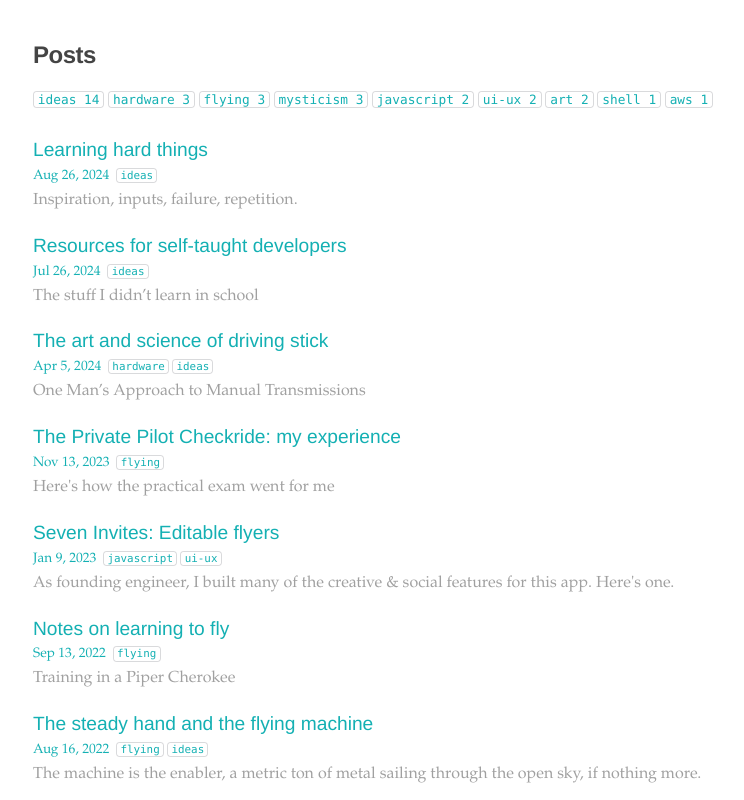
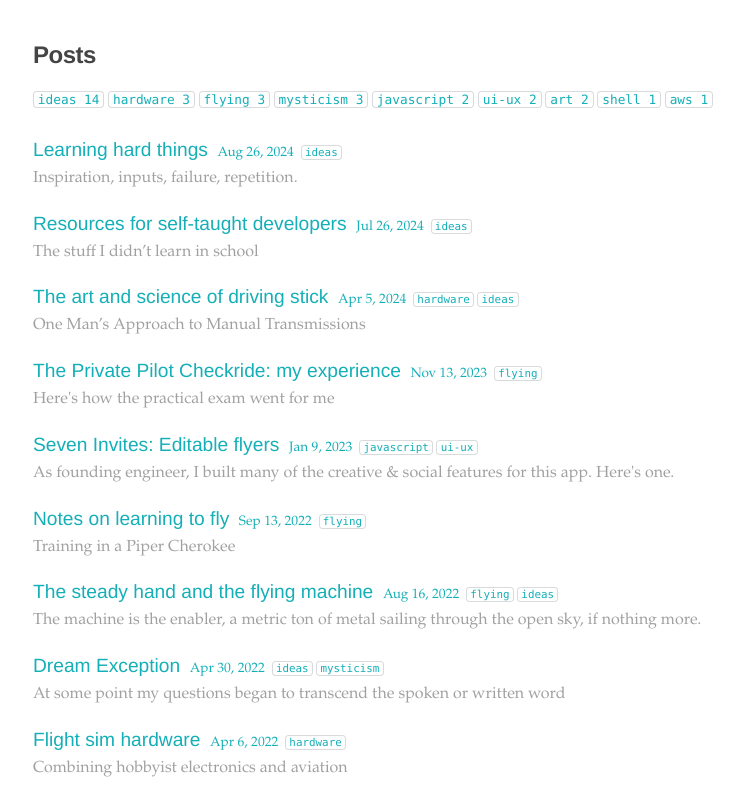
Before and after one commit to samwinslow/sam-nextjs-blog, a Next.js app: page / in a window 1280 px wide. Shown: the part 760-1560 px from the top of the page, without its empty margins (223-967 px from the left). Built offline with nearby package versions, Linux system fonts and the light colour scheme.

Commit message:
PostList in own component, fix li>div

```diff
--- a/components/Byline.tsx
+++ b/components/Byline.tsx
@@ -2,13 +2,23 @@ import { PostMetadata } from '../lib/types'
 import Date from './Date'
 import { SlugItem } from './SlugItem'
 
-export const Byline = ({ date, tags, expanded = false }: { date: PostMetadata['date'], tags: PostMetadata['tags'], expanded?: boolean }): JSX.Element => (
-  <div style={expanded ? {} : { fontSize: '85%' }}>
+export const Byline = ({
+  date,
+  tags,
+  linkTags = true,
+  expanded = false
+}: {
+  date: PostMetadata['date'],
+  tags: PostMetadata['tags'],
+  linkTags?: boolean
+  expanded?: boolean
+}): JSX.Element => (
+  <span style={expanded ? {} : { fontSize: '85%' }}>
     <Date dateString={date} />
     { tags && (
       <span style={{ paddingLeft: '0.5em' }}>
-        {tags.map((tag, i) => <SlugItem key={i} text={tag} />)}
+        {tags.map((tag, i) => <SlugItem key={i} href={linkTags ? `/tag/${tag}` : undefined} text={tag} />)}
       </span>
     )}
-  </div>
+  </span>
 )
--- /dev/null
+++ b/components/PostList.tsx
@@ -0,0 +1,26 @@
+import Link from 'next/link'
+import { Heading } from './Heading'
+import { Byline } from './Byline'
+import { PostMetadata } from '../lib/types'
+
+const PostList = ({ posts }: { posts: PostMetadata[] }) => (
+  <ul className="list">
+    {posts.map(({ id, date, title, image, tags, copy }) => (
+      <li key={id}>
+        <Link href={`/post/${id}`}>
+          <span className="list-link-content">
+            <Heading.Md style={{ display: 'inline-block', marginRight: '0.5em' }}>
+              {title}
+            </Heading.Md>
+            <Byline date={date} tags={tags} linkTags={false} />
+            <span className="list-subtitle">
+              {copy}
+            </span>
+          </span>
+        </Link>
+      </li>
+    ))}
+  </ul>
+)
+
+export default PostList
--- a/pages/index.tsx
+++ b/pages/index.tsx
@@ -6,10 +6,10 @@ import ColorWrapper from '../components/ColorWrapper'
 import socialLinks from '../lib/social-links.json'
 import hostedProjects from '../lib/hosted-projects.json'
 import { PostMetadata, TagData } from '../lib/types'
-import { Byline } from '../components/Byline'
 import { Heading } from '../components/Heading'
 import { TagsCloud } from './tags'
 import ConditionalExternalLink from '../components/ConditionalExternalLink'
+import PostList from '../components/PostList'
 
 const Index = ({
   allPostsData,
@@ -69,23 +69,7 @@ const Index = ({
       <div className="row">
         <ColorWrapper>
           <TagsCloud tags={tags} />
-          <ul className="list">
-            {allPostsData.map(({ id, date, title, image, tags, copy }) => (
-              <li key={id}>
-                <Link href={`/post/${id}`}>
-                  <span className="list-link-content">
-                    <Heading.Md style={{ display: 'inline-block', marginRight: '0.5em' }}>
-                      {title}
-                    </Heading.Md>
-                    <Byline date={date} tags={tags} />
-                    <span className="list-subtitle">
-                      {copy}
-                    </span>
-                  </span>
-                </Link>
-              </li>
-            ))}
-          </ul>
+          <PostList posts={allPostsData} />
         </ColorWrapper>
       </div>
     </section>
```
Also changed, not shown: pages/tag/[id].tsx (+2 -26 lines).
